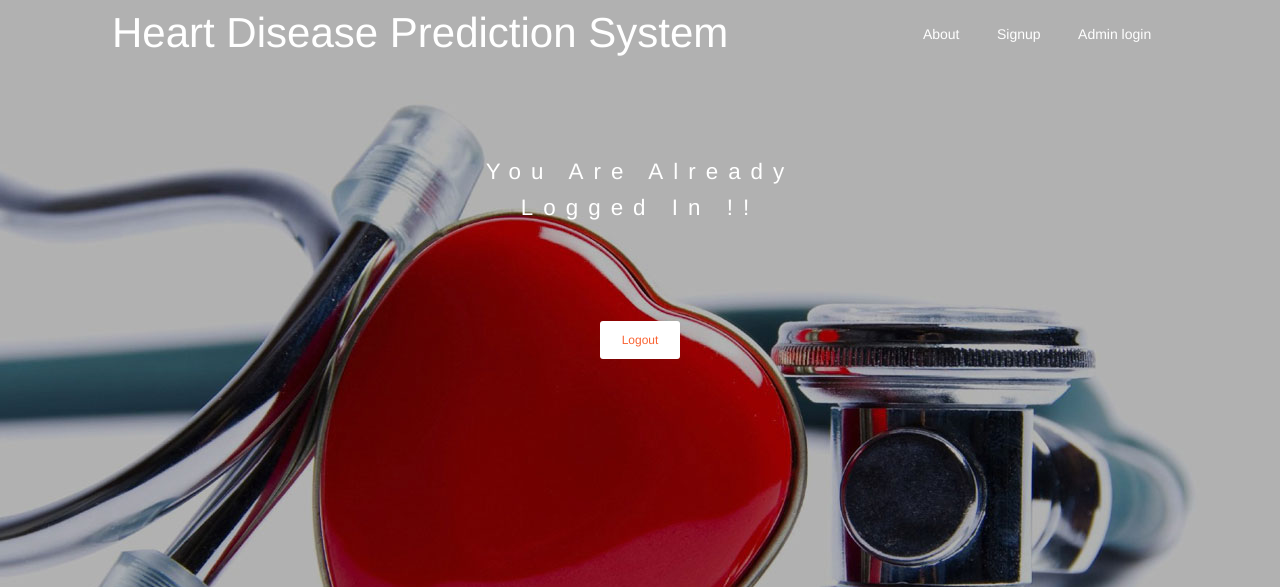
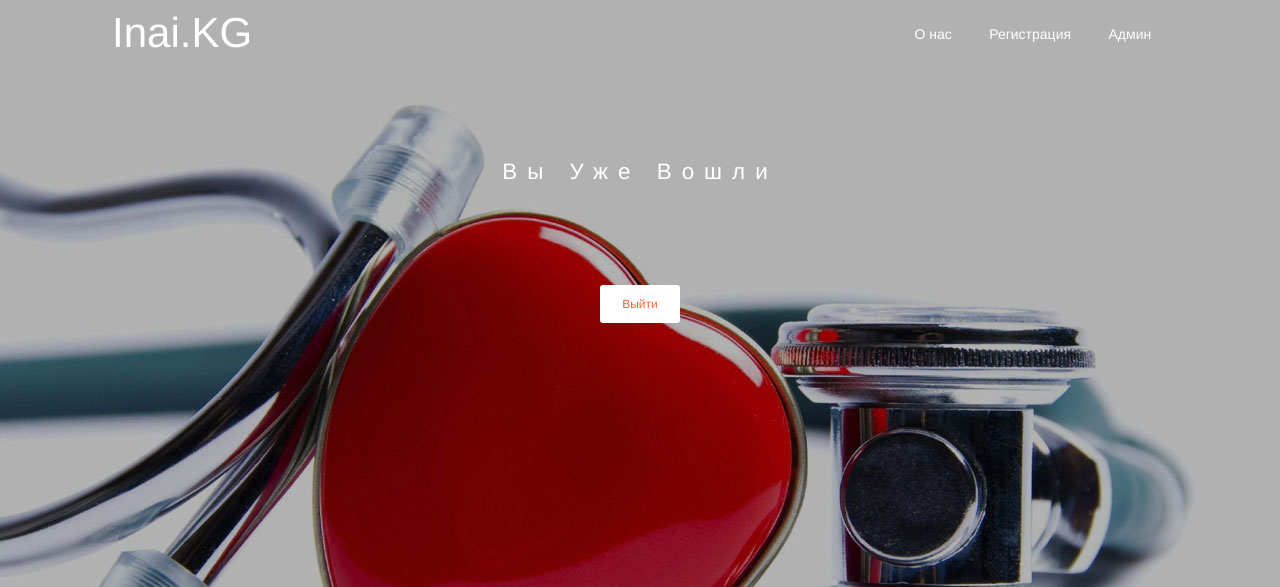
Before and after one commit to sarascript-sensei/HeartDiseasePrediction, a Django app: page / in a window 1280 px wide. Shown: the top 587 px of the page. Run offline with Django 3.2, Linux system fonts and the light colour scheme; a user stored in the database is signed in; parts of the project's set-up code (start-up, migrations or seed data) failed here and were passed over; some libraries are stand-ins or nearby versions.

Commit message:
login and registration

```diff
--- a/accounts/templates/accounts/login.html
+++ b/accounts/templates/accounts/login.html
@@ -7,7 +7,7 @@
     <link href="{% static 'css/bootstrap.min.css' %}" rel="stylesheet" />
     <link href="{% static 'css/now-ui-kit.css' %}" rel="stylesheet" />
     <link href='//fonts.googleapis.com/css?family=Open+Sans:400,300,600,700,800' rel='stylesheet' type='text/css'><!--web font-->
-    <title>Heart disease prediction</title>
+    <title>Prediction system</title>
 </head>
 <body>
 	<!-- main -->
@@ -15,14 +15,14 @@
 	<div class="w3top-nav">
 
 				<div class="w3top-nav-left">
-					<h1 style="color:white;">          Heart Disease Prediction System</h1>
+					<h1 style="color:white;"> Inai.KG</h1>
 				</div>
 
 				<div class="w3top-nav-right">
 					<ul>
-						<li><a href="{% url 'about' %}">About</a></li>
-						<li><a href="{% url 'accounts:register' %}">Signup</a></li>
-						<li><a href="/admin">Admin login</a></li>
+						<li><a href="{% url 'about' %}">О нас</a></li>
+						<li><a href="{% url 'accounts:register' %}">Регистрация</a></li>
+						<li><a href="/admin">Админ</a></li>
 					</ul>
 				</div>
 
@@ -30,23 +30,23 @@
 
     <div class="header-main">
       {%if user.is_authenticated %}
-        <h2>You are already logged in !!</h2>
-        <button class="btn btn-neutral"><a href="{% url 'accounts:logout'%}">Logout</a></button>
+        <h2>Вы уже вошли</h2>
+        <button class="btn btn-neutral"><a href="{% url 'accounts:logout'%}">Выйти</a></button>
       {%else%}
-    <h2>Login Now</h2>
+    <h2>Вход</h2>
 			<div class="header-bottom">
 				<div class="header-right w3agile">
 					<div class="header-left-bottom agileinfo">
             <form role="form" action=" {% url 'user_login' %}" method="post">
             {% csrf_token %}
 							<div class="icon1">
-								<input type="text" name="username" placeholder="Username" >
+								<input type="text" name="username" placeholder="Логин" >
 							</div>
 							<div class="icon1">
-								<input type="password"  name="password" placeholder="Password"/>
+								<input type="password"  name="password" placeholder="Пароль"/>
 							</div>
 							<div class="bottom">
-								<input type="submit" value="Log in">
+								<input type="submit" value="Войти">
 							</div>
 					</form>
 					</div>
```
Also changed, not shown: accounts/forms.py (+5 -5 lines), accounts/templates/accounts/register.html (+7 -7 lines), accounts/media/profile_pics/photo5458617590713792136.jpg (added), db.sqlite3.
